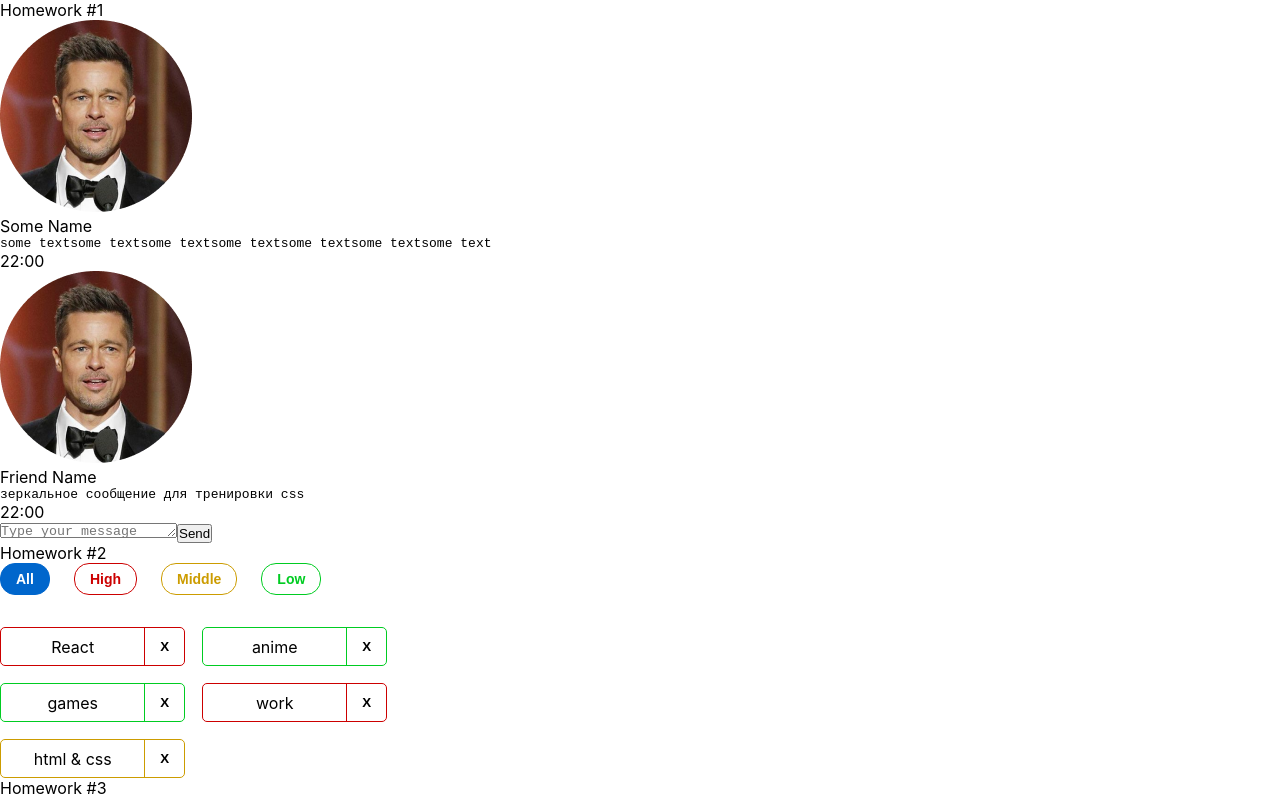
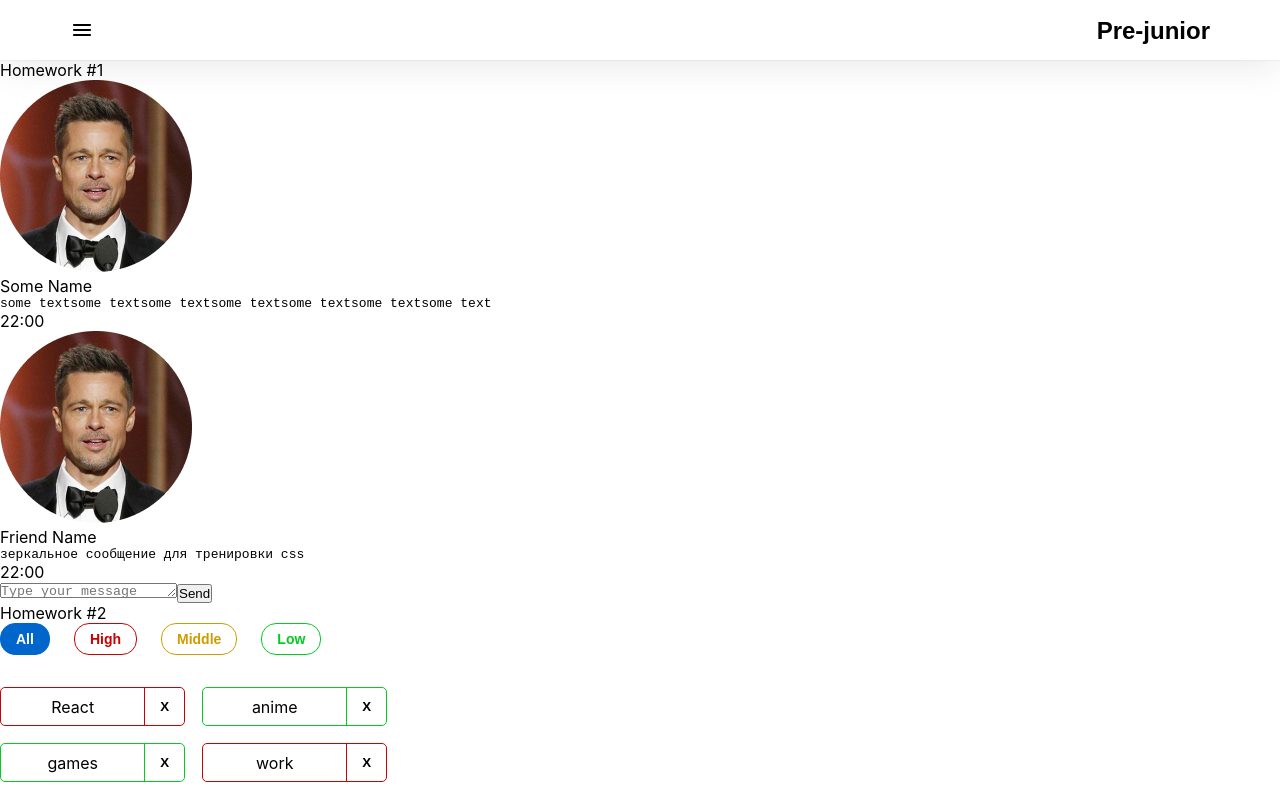
Before and after one commit to aavdienko/HWs, a React (Create React App) app: page /#/pre-junior in a window 1280 px wide. Shown: the top 797 px of the page. Built offline with nearby package versions, Linux system fonts and the light colour scheme.

Commit message:
HW 05. All done

```diff
--- a/package.json
+++ b/package.json
@@ -20,7 +20,7 @@
     "react": "18.2.0",
     "react-dom": "18.2.0",
     "react-redux": "8.0.4",
-    "react-router-dom": "6.4.3",
+    "react-router-dom": "^6.8.0",
     "react-scripts": "5.0.1",
     "redux": "4.2.0",
     "typescript": "4.7.4",
--- a/src/index.tsx
+++ b/src/index.tsx
@@ -5,13 +5,14 @@
 import reportWebVitals from './reportWebVitals'
 import store from './s2-homeworks/hw10/bll/store'
 import {Provider} from 'react-redux'
+import { BrowserRouter } from 'react-router-dom'
 
 const root = ReactDOM.createRoot(document.getElementById('root') as HTMLElement)
 root.render(
     <React.StrictMode>
         {/*для дз 10*/}
         <Provider store={store}>
-            <App/>
+                <App/>
         </Provider>
     </React.StrictMode>
 )
--- a/src/s1-main/App.tsx
+++ b/src/s1-main/App.tsx
@@ -1,22 +1,19 @@
 import React from 'react'
 import s from './App.module.css'
-import HW1 from '../s2-homeworks/hw01/HW1'
-import HW2 from '../s2-homeworks/hw02/HW2'
-import HW3 from '../s2-homeworks/hw03/HW3'
-import HW4 from '../s2-homeworks/hw04/HW4'
+import HW5 from '../s2-homeworks/hw05/HW5'
 
 
 function App() {
     return (
         <div className={s.App}>
-            <HW1/>
+            {/* <HW1/> */}
             {/*раскомментировать по ходу выполнения*/}
-            <HW2/>
+            {/* <HW2/>
             <HW3/>
-            <HW4/>
+            <HW4/> */}
 
             {/*при выполнении дз 5 и более - закомментировать здесь дз 1-4, так как они есть внутри дз 5*/}
-            {/*<HW5/>*/}
+            <HW5/>
         </div>
     )
 }
--- a/src/s2-homeworks/hw05/Pages.tsx
+++ b/src/s2-homeworks/hw05/Pages.tsx
@@ -4,6 +4,7 @@
 import PreJunior from './pages/PreJunior'
 import Junior from './pages/Junior'
 import JuniorPlus from './pages/JuniorPlus'
+import { dividerClasses } from '@mui/material'
 
 export const PATH = {
     PRE_JUNIOR: '/pre-junior',
@@ -18,15 +19,15 @@
             <Routes>
                 {/*роутинг будут писать студенты*/}
                 {/*в начале мы попадаем на страницу '/' и переходим сразу на страницу /pre-junior*/}
-                {/*<Route ...*/}
+                <Route path={'/'} element={<Navigate to={PATH.PRE_JUNIOR}/>}/>
 
                 {/*роуты для /pre-junior, /junior, /junior-plus*/}
-                {/*<Route ...*/}
-                {/*<Route ...*/}
-                {/*<Route ...*/}
+                <Route path={PATH.PRE_JUNIOR} element={<PreJunior/>}/>
+                <Route path={PATH.JUNIOR} element={<Junior/>}/>
+                <Route path={PATH.JUNIOR_PLUS} element={<JuniorPlus/>}/>
 
                 {/*роут для несуществующей страницы должен отрисовать <Error404 />*/}
-                {/*<Route ...*/}
+                <Route path={'/*'} element={<Error404 />}/>
             </Routes>
         </div>
     )
--- a/src/s2-homeworks/hw05/header/Header.module.css
+++ b/src/s2-homeworks/hw05/header/Header.module.css
@@ -1,8 +1,24 @@
 .burgerMenuIcon {
+  width: 24px;
+  height: 24px;
 }
 
 .header {
+  width: 100%;
+  height: 60px;
+  display: flex;
+  justify-content: space-between;
+  align-items: center;
+  padding: 10px 70px;
+  background: #FFFFFF;
+  box-shadow: 0px 0px 40px rgba(29, 33, 38, 0.13), 0px 0px 2px rgba(29, 33, 38, 0.1);
 }
 
 .header h1 {
+  font-family: 'Montserrat', sans-serif;
+  font-style: normal;
+  font-weight: 600;
+  font-size: 24px;
+  line-height: 29px;
+  color: #000000;
 }
--- a/src/s2-homeworks/hw05/sidebar/Sidebar.module.css
+++ b/src/s2-homeworks/hw05/sidebar/Sidebar.module.css
@@ -1,25 +1,64 @@
 .sidebar {
+  display: none;
 }
 
 .sidebar.open {
+  display: flex;
+  flex-direction: column;
+  height: 100vh;
+  width: 317px;
+  z-index: 3;
+  position: absolute;
+  background-color: #FFFFFF;
+  box-shadow: 0px 10px 40px rgba(29, 33, 38, 0.13), 0px 1px 2px rgba(29, 33, 38, 0.1);
 }
 
 .background {
+  width: 1700px;
+  height: 100%;
+  background-color: black;
+  opacity: 50%;
+  z-index: 1;
+  position: absolute;
 }
 
 .nav {
+  display: flex;
+  flex-direction: column;
+  align-items: flex-start;
+  margin-left: 70px;
+  margin-top: 30px;
+  font-family: 'Montserrat', sans-serif;
+  font-style: normal;
+  font-weight: 600;
+  font-size: 22px;
+  line-height: 27px;
+
 }
 
 .nav a {
+  color: black;
+  margin: 15px;
+  text-decoration: none;
 }
 
 .nav a:hover {
+  color: #58ACFF;
 }
 
 .nav a.active {
+  color: #0059B2;
+  text-decoration: underline;
 }
+
 .close {
+  background-color: #ffffff;
+  border: none;
+  align-self: flex-end;
+  margin: 10px;
+  width: 24px;
 }
 
 .close img {
+
 }
--- a/src/s2-homeworks/hw05/sidebar/Sidebar.tsx
+++ b/src/s2-homeworks/hw05/sidebar/Sidebar.tsx
@@ -31,7 +31,7 @@
                         id={'hw5-pre-junior-link'}
                         to={PATH.PRE_JUNIOR}
                         onClick={handleClose}
-                        // className={...} // делает студент
+                        className={({isActive})=> isActive ? s.active : ''} // делает студент
                     >
                         Pre-junior
                     </NavLink>
@@ -39,7 +39,7 @@
                         id={'hw5-junior-link'}
                         to={PATH.JUNIOR}
                         onClick={handleClose}
-                        // className={...} // делает студент
+                        className={({isActive})=> isActive ? s.active : ''} // делает студент
                     >
                         Junior
                     </NavLink>
@@ -47,7 +47,7 @@
                         id={'hw5-junior-plus-link'}
                         to={PATH.JUNIOR_PLUS}
                         onClick={handleClose}
-                        // className={...} // делает студент
+                        className={({isActive})=> isActive ? s.active : ''} // делает студент
                     >
                         Junior Plus
                     </NavLink>
```
Also changed, not shown: 1 other file (tests, documents, lock files or other folders).
